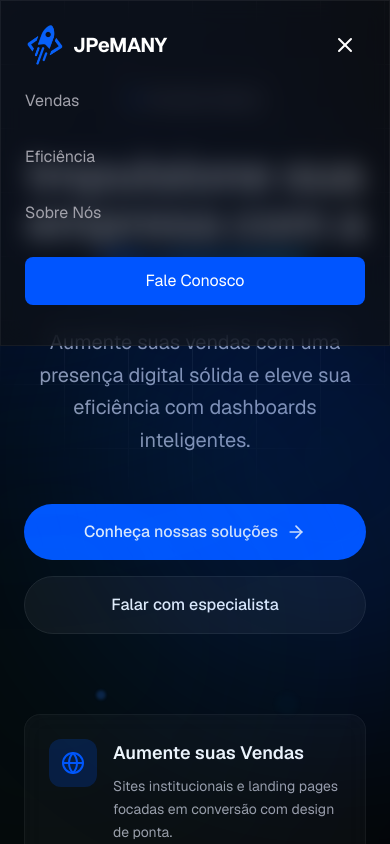
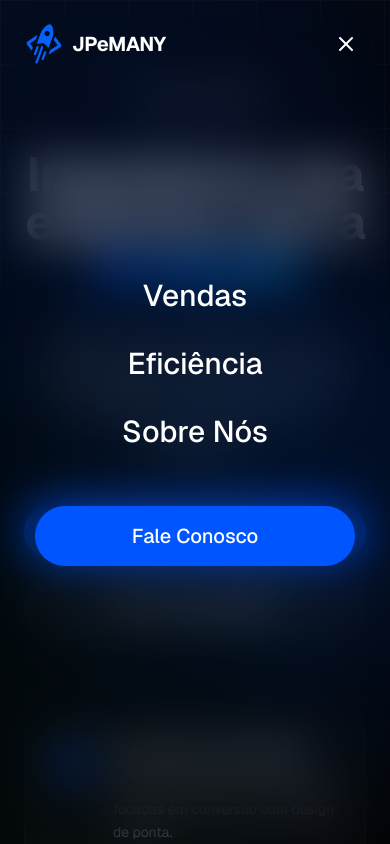
Before and after one commit to joaopedrohlima/jpemany-site, a Next.js app: page / in a window 390 px wide. Both pictures are taken after a click on the button 346 px from the left and 44 px from the top of the page. Shown: the top 844 px of the page. Built offline with nearby package versions, Linux system fonts and the light colour scheme.

Commit message:
Novo menu

```diff
--- a/src/components/Header.tsx
+++ b/src/components/Header.tsx
@@ -3,6 +3,7 @@
 import { useState, useEffect } from 'react';
 import { Menu, X } from 'lucide-react';
 import Image from 'next/image';
+import { motion, AnimatePresence } from 'framer-motion';
 
 export default function Header() {
   const [isScrolled, setIsScrolled] = useState(false);
@@ -16,14 +17,26 @@ export default function Header() {
     return () => window.removeEventListener('scroll', handleScroll);
   }, []);
 
+  // Prevent scrolling when mobile menu is open
+  useEffect(() => {
+    if (mobileMenuOpen) {
+      document.body.style.overflow = 'hidden';
+    } else {
+      document.body.style.overflow = 'unset';
+    }
+    return () => {
+      document.body.style.overflow = 'unset';
+    };
+  }, [mobileMenuOpen]);
+
   return (
+    <>
       <header
         className={`fixed top-0 w-full z-50 transition-all duration-300 border-b border-transparent
-        ${ isScrolled ? 'glass border-surface-border py-4' : 'bg-transparent py-6' }
-        ${ mobileMenuOpen ? 'glass border-surface-border py-4' : '' }
+        ${ isScrolled && !mobileMenuOpen ? 'glass border-surface-border py-4' : 'bg-transparent py-6' }
         `}
     >
-      <div className="container mx-auto px-6 flex items-center justify-between">
+      <div className={`container mx-auto px-6 flex items-center justify-between`}>
         <a href="/" className="flex items-center gap-2 group">
           <Image src="/logo.webp" alt="Logo" width={40} height={40} />
           <span className="text-xl font-bold tracking-tight text-white hover:text-primary transition-colors">JPeMANY</span>
@@ -56,42 +69,63 @@ export default function Header() {
           {mobileMenuOpen ? <X /> : <Menu />}
         </button>
       </div>
+    </header>
 
       {/* Mobile Nav */}
+      <AnimatePresence>
         {mobileMenuOpen && (
-        <div className="md:hidden w-full">
-          <div className="flex flex-col px-6 py-4 gap-4">
-            <a
+          <motion.div
+            initial={{ opacity: 0, scale: 0.95 }}
+            animate={{ opacity: 1, scale: 1 }}
+            exit={{ opacity: 0, scale: 0.95 }}
+            transition={{ duration: 0.3, ease: 'easeInOut' }}
+            className="fixed inset-0 z-40 flex flex-col items-center justify-center bg-black/25 backdrop-blur-xl md:hidden"
+          >
+            <div className="flex flex-col items-center gap-8 w-full px-6">
+              <motion.a
+                initial={{ opacity: 0, y: 20 }}
+                animate={{ opacity: 1, y: 0 }}
+                transition={{ delay: 0.1 }}
                 href="#vendas"
-              className="text-muted hover:text-white py-2"
+                className="text-3xl font-medium text-white hover:text-primary transition-colors"
                 onClick={() => setMobileMenuOpen(false)}
               >
                 Vendas
-            </a>
-            <a
+              </motion.a>
+              <motion.a
+                initial={{ opacity: 0, y: 20 }}
+                animate={{ opacity: 1, y: 0 }}
+                transition={{ delay: 0.2 }}
                 href="#eficiencia"
-              className="text-muted hover:text-white py-2"
+                className="text-3xl font-medium text-white hover:text-primary transition-colors"
                 onClick={() => setMobileMenuOpen(false)}
               >
                 Eficiência
-            </a>
-            <a
+              </motion.a>
+              <motion.a
+                initial={{ opacity: 0, y: 20 }}
+                animate={{ opacity: 1, y: 0 }}
+                transition={{ delay: 0.3 }}
                 href="#sobre"
-              className="text-muted hover:text-white py-2"
+                className="text-3xl font-medium text-white hover:text-primary transition-colors"
                 onClick={() => setMobileMenuOpen(false)}
               >
                 Sobre Nós
-            </a>
-            <a
+              </motion.a>
+              <motion.a
+                initial={{ opacity: 0, y: 20 }}
+                animate={{ opacity: 1, y: 0 }}
+                transition={{ delay: 0.4 }}
                 href="#contato"
-              className="bg-primary text-white text-center py-3 rounded-lg hover:bg-primary-hover transition-colors mt-2"
+                className="mt-6 bg-primary text-white text-center py-4 px-10 rounded-full hover:bg-primary-hover transition-colors glow-primary-hover text-xl font-medium w-full max-w-xs"
                 onClick={() => setMobileMenuOpen(false)}
               >
                 Fale Conosco
-            </a>
+              </motion.a>
             </div>
-        </div>
+          </motion.div>
         )}
-    </header>
+      </AnimatePresence>
+    </>
   );
 }
```
Lines whose indentation alone changed are shown as unchanged.
